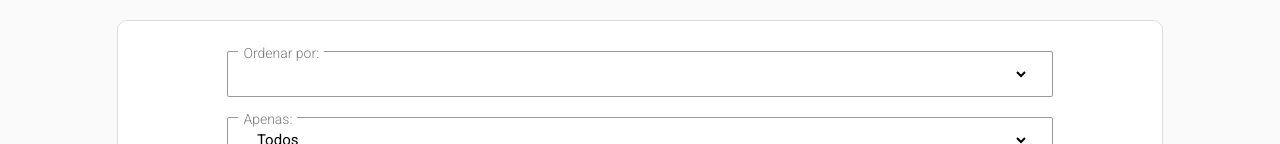
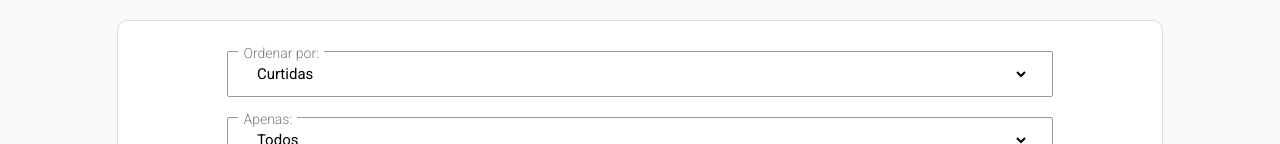
Before and after one commit to Theryston/insta-rank, an Angular app in the folder front-end/: page /dashboard in a window 1280 px wide. Shown: the part 278-422 px from the top of the page. Built offline with nearby package versions, Linux system fonts and the light colour scheme.

Commit message:
remove date

```diff
--- a/front-end/src/app/views/dashboard/dashboard.component.ts
+++ b/front-end/src/app/views/dashboard/dashboard.component.ts
@@ -50,7 +50,7 @@ export class DashboardComponent implements OnInit {
   constructor(private snackBar: MatSnackBar, private instagramService: InstagramService, private userService: UserService) {
     this.showPlansButton = false;
     this.posts = []
-    this.orderBy = 'date'
+    this.orderBy = 'likes'
     this.username = ''
     this.profile_pic_url = 'assets/img/account.jpg'
   }
```
